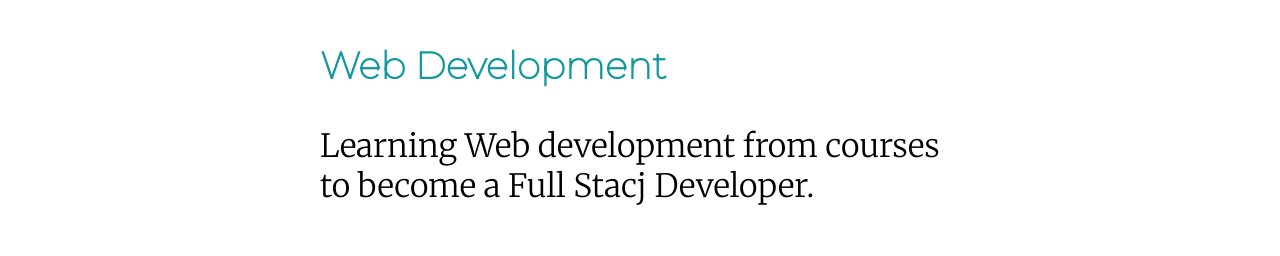
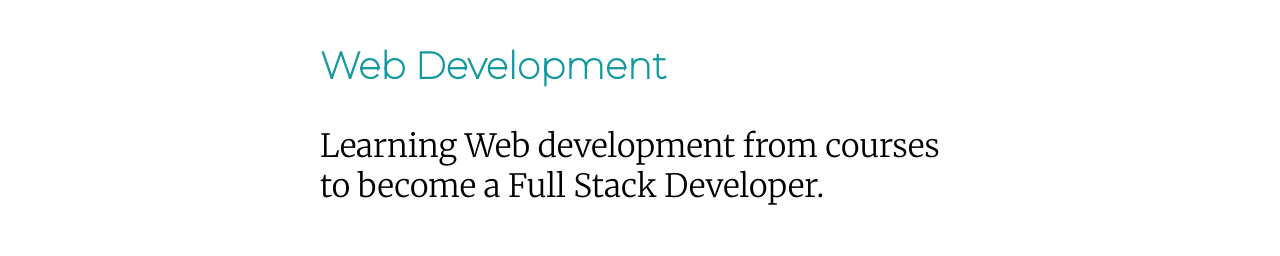
Before and after one commit to Subin-Vidhu/sample_cv, a plain HTML site: page CSS - My Site/index.html in a window 1280 px wide. Shown: the part 2630-2886 px from the top of the page. Drawn offline with Linux system fonts and the light colour scheme.

Commit message:
Updated index.html

```diff
--- a/CSS - My Site/index.html
+++ b/CSS - My Site/index.html
@@ -36,7 +36,7 @@
       <div class="skill-row">
         <img class="" src="CSS\images\CSS - My Site Images\computer.png" alt="computer-pic">
         <h3>Web Development</h3>
-        <p>Learning Web development from courses to become a Full Stacj Developer.</p>
+        <p>Learning Web development from courses to become a Full Stack Developer.</p>
       </div>
     </div>
     <hr>
```
